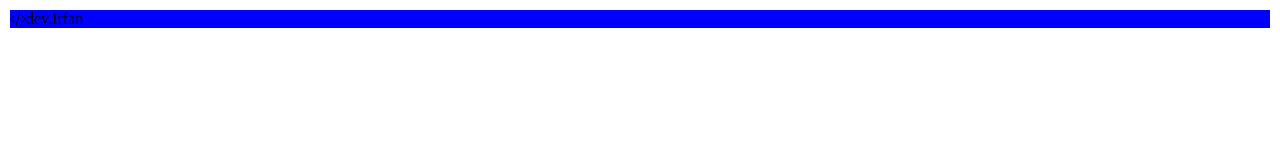
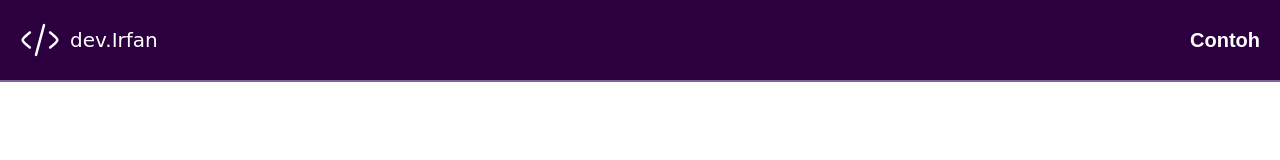
Before and after one commit to irfdigiprod/latihan_koding_noval, a plain HTML site: page index.html in a window 1280 px wide. Drawn offline with Linux system fonts and the light colour scheme; a web font is replaced by a local one.

Commit message:
Penambahan svg logo pada header

```diff
--- a/index.html
+++ b/index.html
@@ -4,14 +4,36 @@
     <meta charset="UTF-8" />
     <meta name="viewport" content="width=device-width, initial-scale=1.0" />
     <link rel="stylesheet" href="style.css" />
+    <link rel="preconnect" href="https://fonts.googleapis.com" />
+    <link rel="preconnect" href="https://fonts.gstatic.com" crossorigin />
+    <link
+      href="https://fonts.googleapis.com/css2?family=Capriola&family=Playwrite+IT+Trad:wght@100..400&display=swap"
+      rel="stylesheet"
+    />
     <title>Latihan Koding bersama Noval</title>
   </head>
   <body>
     <header class="header">
       <div class="logo">
-        <img src="./andrsrxn--code-slash.svg" alt="logo" />
+        <svg
+          xmlns="http://www.w3.org/2000/svg"
+          width="2em"
+          height="2em"
+          viewBox="0 0 24 24"
+        >
+          <path d="M0 0h24v24H0z" fill="none" />
+          <path
+            fill="none"
+            stroke="#fff"
+            stroke-linecap="round"
+            stroke-linejoin="round"
+            stroke-width="1.5"
+            d="M5.91 7.46L4.16 8.93C2.46 10.35 1.6 11.06 1.6 12s.85 1.64 2.56 3.07l1.75 1.47m12.18-9.08l1.75 1.47c1.7 1.42 2.56 2.13 2.56 3.07s-.85 1.64-2.56 3.07l-1.75 1.47M14.4 3.07L9.6 20.93"
+          />
+        </svg>
         <span>dev.Irfan</span>
       </div>
+      <p>Contoh</p>
     </header>
   </body>
 </html>
--- a/style.css
+++ b/style.css
@@ -5,17 +5,34 @@
   margin: 0;
   padding: 0;
 }
+/* reset css */
+
+body {
+  font-family: sans-serif;
+  margin: 0;
+  padding: 0;
+}
 .header {
   display: flex;
   justify-content: space-between;
   align-items: center;
-  padding: 10px;
   width: 100%;
-}
-.logo {
+  color: white;
+  font-size: 20px;
+  font-weight: bold;
   display: flex;
   align-items: center;
   justify-content: between;
   width: 100%;
-  background-color: blue;
+  background-color: rgb(44, 0, 62);
+  padding: 20px;
+  border-bottom: 2px solid rgb(129, 97, 159);
 }
+.logo {
+  font-family: "Playwrite IT Trad", cursive;
+  font-weight: 400;
+  font-style: normal;
+  display: flex;
+  align-items: center;
+  gap: 10px;
+}
```
